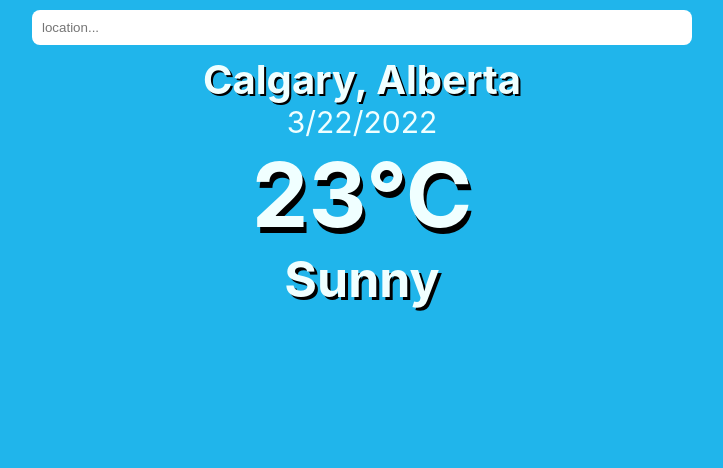
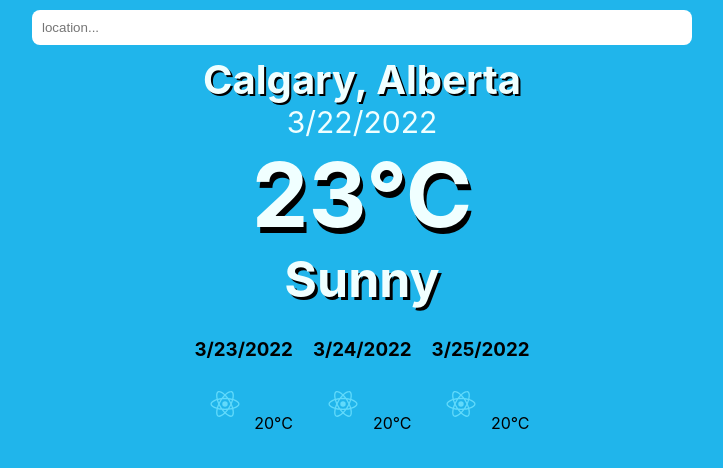
Before and after one commit to lybned/Weather-App, a React (Create React App) app: page / in a window 1280 px wide. Shown: the top 468 px of the page, without its empty margins (278-1001 px from the left). Built offline with nearby package versions, Linux system fonts and the light colour scheme.

Commit message:
Updated App.css and App.js
Added weather for future 3 days under the location for today's weather.

```diff
--- a/src/App.css
+++ b/src/App.css
@@ -52,6 +52,26 @@ body{
   font-weight: bolder;
   text-shadow:  3px 3px #000000;
 }
+
+.future{
+  text-align: center;
+}
+
+.future .WeatherIcon{
+  display: inline-block ;
+  height : 50px;
+  width: 50px;
+}
+
+
+.future .futureWeather {
+  border: 0px solid #466995 ;
+  margin: 10px ;
+  display: inline-block ;
+  text-align: right;
+
+}
+
 /*
 .App-logo {
   height: 40vmin;
--- a/src/App.js
+++ b/src/App.js
@@ -4,7 +4,11 @@ import './App.css';
 function App() {
 
   const d = new Date();
-  const date = (d.getMonth()+1) + "/" + d.getDate() + "/" + d.getFullYear();
+  const datelist = [(d.getMonth()+1) + "/" + d.getDate() + "/" + d.getFullYear(),
+                    (d.getMonth()+1) + "/" + (d.getDate()+1) + "/" + d.getFullYear(),
+                    (d.getMonth()+1) + "/" + (d.getDate()+2) + "/" + d.getFullYear(),
+                    (d.getMonth()+1) + "/" + (d.getDate()+3) + "/" + d.getFullYear(),
+                    (d.getMonth()+1) + "/" + (d.getDate()+4) + "/" + d.getFullYear()];
   return (
     <div>
       <body>
@@ -14,10 +18,15 @@ function App() {
 
         <div className="box">
           <div className="CityName">Calgary, Alberta</div>
-          <div className="Date">{date}</div>
+          <div className="Date">{datelist[0]}</div>
           <div className="Temperature">23&deg;C</div>
           <div className="Weather">Sunny</div>
 
+          <div className="future">
+            <div className="futureWeather"><h3>{datelist[1]}</h3> <img className="WeatherIcon" src={logo} alt="Weather Icon"/>    <h7>20&deg;C</h7></div>
+            <div className="futureWeather"><h3>{datelist[2]}</h3> <img className="WeatherIcon" src={logo} alt="Weather Icon"/>    <h7>20&deg;C</h7></div>
+            <div className="futureWeather"><h3>{datelist[3]}</h3> <img className="WeatherIcon" src={logo} alt="Weather Icon"/>    <h7>20&deg;C</h7></div>
+          </div>
         </div>
       </body>
     </div>
```
